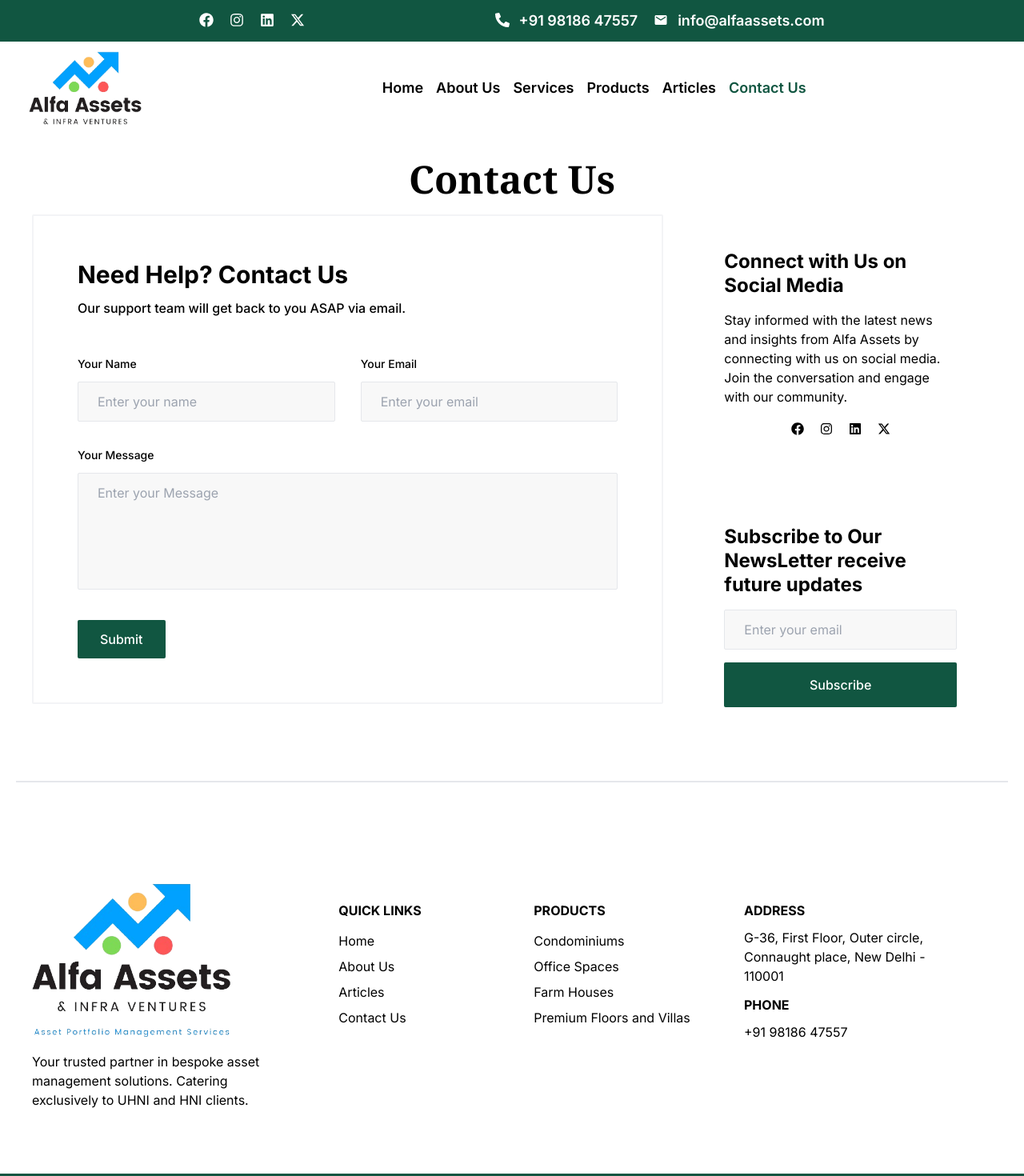
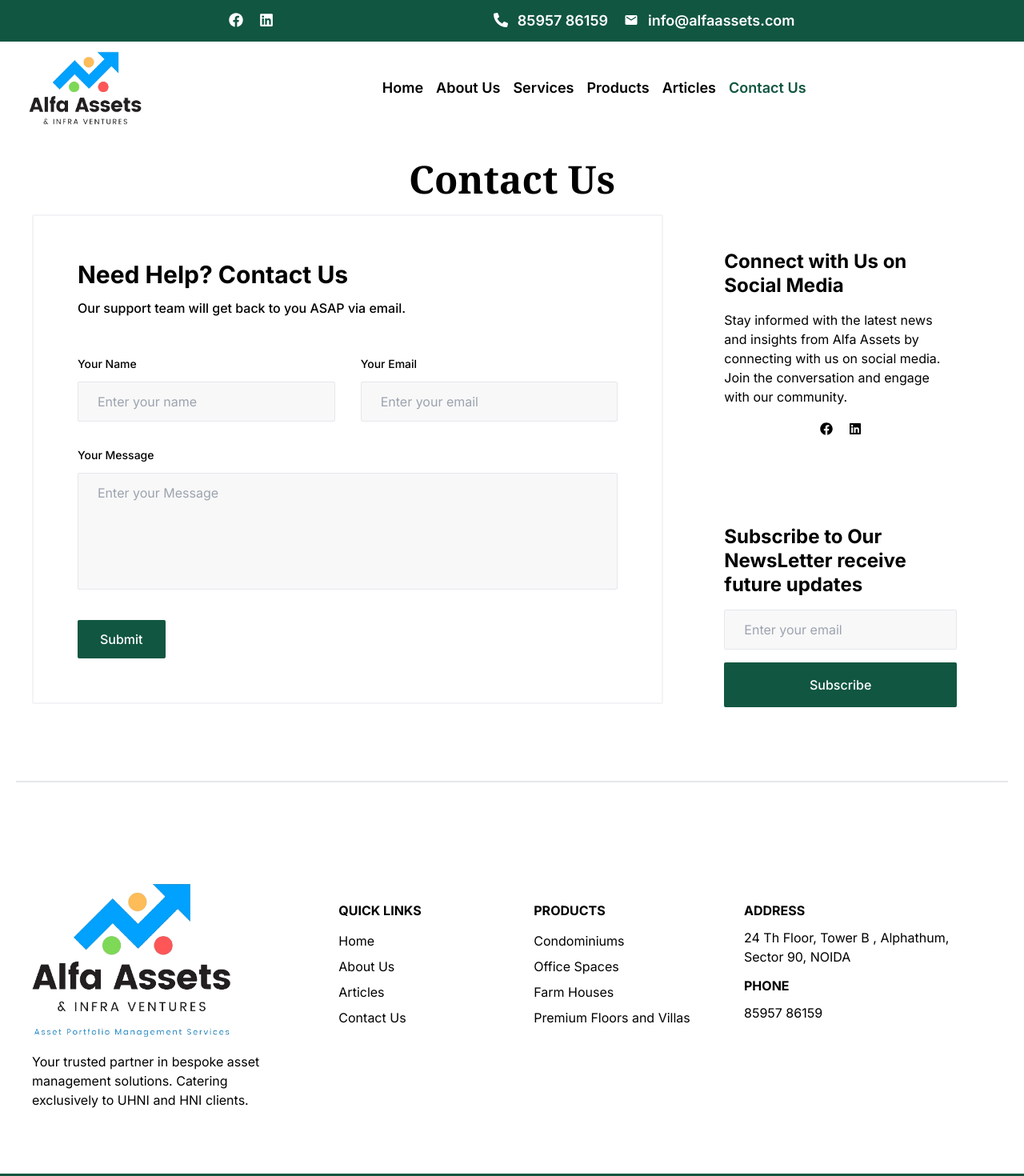
Before and after one commit to palak-7/alpha-assets, a Next.js app: page /contact in a window 1280 px wide. Shown: the top 1470 px of the page at 80% size. Built offline with nearby package versions, Linux system fonts and the light colour scheme.

Commit message:
address phone number change

```diff
--- a/src/app/contact/SocialLinks.jsx
+++ b/src/app/contact/SocialLinks.jsx
@@ -30,9 +30,9 @@
             >
               <FaFacebook />
             </Link>
-            <Link href={"#!"} className="hover:text-secondary">
+            {/* <Link href={"#!"} className="hover:text-secondary">
               <FaInstagram />
-            </Link>
+            </Link> */}
             <Link
               href={
                 "https://www.linkedin.com/in/alfa-assets-920b131b8?utm_source=share&utm_campaign=share_via&utm_content=profile&utm_medium=android_app"
@@ -41,9 +41,9 @@
             >
               <FaLinkedin />
             </Link>
-            <Link href={"#!"} className="hover:text-secondary">
+            {/* <Link href={"#!"} className="hover:text-secondary">
               <FaXTwitter />
-            </Link>
+            </Link> */}
           </div>
         </div>
       </div>
--- a/src/components/common/footer/Footer.jsx
+++ b/src/components/common/footer/Footer.jsx
@@ -87,14 +87,13 @@
                   <li className="leading-normal">
                     <h5 className="mb-2.5 font-bold uppercase">Address</h5>
                     <Link href="/" className="hover:text-primary">
-                      G-36, First Floor, Outer circle, Connaught place, New
-                      Delhi - 110001
+                      24 Th Floor, Tower B , Alphathum, Sector 90, NOIDA
                     </Link>
                   </li>
                   <li className="mt-3 leading-normal">
-                    <Link href="tel:+91-981 172 4700">
+                    <Link href="tel:8595786159">
                       <h5 className="mb-2.5 font-bold uppercase">Phone</h5>
-                      <div className="hover:text-primary">+91 98186 47557</div>
+                      <div className="hover:text-primary">85957 86159</div>
                     </Link>
                   </li>
                 </ul>
--- a/src/components/common/header/Top.jsx
+++ b/src/components/common/header/Top.jsx
@@ -20,9 +20,9 @@
         >
           <FaFacebook />
         </Link>
-        <Link href={"#!"} className="hover:text-secondary">
+        {/* <Link href={"#!"} className="hover:text-secondary">
           <FaInstagram />
-        </Link>
+        </Link> */}
         <Link
           href={
             "https://www.linkedin.com/in/alfa-assets-920b131b8?utm_source=share&utm_campaign=share_via&utm_content=profile&utm_medium=android_app"
@@ -31,17 +31,17 @@
         >
           <FaLinkedin />
         </Link>
-        <Link href={"#!"} className="hover:text-secondary">
+        {/* <Link href={"#!"} className="hover:text-secondary">
           <FaXTwitter />
-        </Link>
+        </Link> */}
       </div>
 
       {/* Email and Phone No. */}
       <div className="lg:flex gap-5 lg:mx-0 mx-14 lg:mt-0 mt-2">
-        <Link href="tel:+91 98186 47557" className="hover:text-secondary">
+        <Link href="tel:8595786159" className="hover:text-secondary">
           <div className="flex gap-3">
             <FaPhoneAlt className="mt-1" />
-            <p>+91 98186 47557</p>
+            <p>85957 86159</p>
           </div>
         </Link>
 
```
